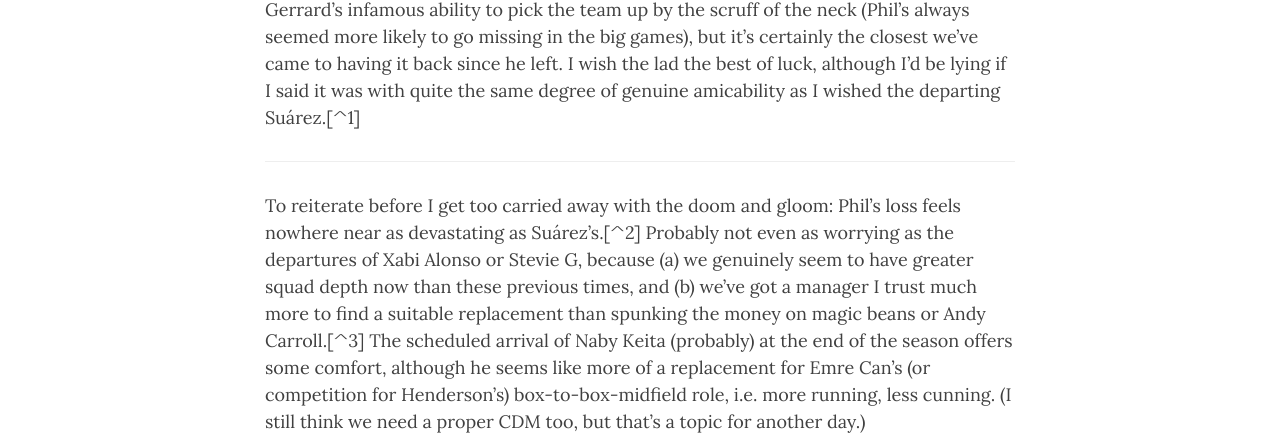
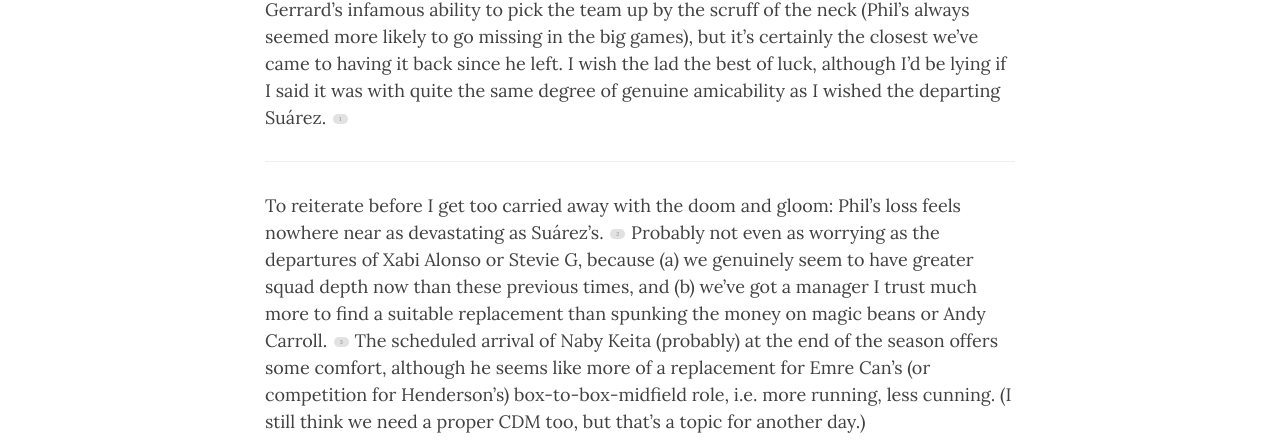
Before and after one commit to JoGall/jogall.github.io, a Jekyll site: the page built from _posts/2018-01-07-bye-bye-phil.md, in a window 1280 px wide and 1400 px high, scrolled down 1164 px. Shown: the part 424-865 px from the top of the window. Built offline with Jekyll 4.4.1, drawn with Linux system fonts in a browser that asks for light colours; nearby versions of some CDN libraries; comment, search, counter and statistics services are not loaded; some of the changed text lies outside the part shown.

```diff
--- a/_posts/2018-01-07-bye-bye-phil.md
+++ b/_posts/2018-01-07-bye-bye-phil.md
@@ -23,11 +23,11 @@
 
 I’m going to get a bit depressive and eulogise Phil’s Liverpool career for a couple of paragraphs here before I attempt to look for a golden sky, if only for my own catharsis. \*Dons black suit.\* An intelligent player that could carve something out of seemingly nothing, Coutinho really honed his finishing over the last few seasons, trademarking his cut-inside bangers from range and becoming clinical inside the box – in fact, I can’t off the top of my head remember him scoring a bad goal. But his development into a proper playmaker over the last two seasons has been an equal joy to behold; his ability to dictate the tempo of the game, his roaming movement and ability to open up areas of the pitch with a mazy dribble or well-placed pass.
 
-His deep-lying central role in the 4-0 against West Ham near the end of last season really showcased this creativity and maturity for me, and was the first time I had that spine-tingling “holy shit, we’ve got a world class player on our hands” moment (closely followed by that spine-tingling “oh shit, Spain are soon going to be calling” moment). It’s these attributes that have proved the difference between a frustrating draw and grasping a hard-earned three points on many occasions. I won’t go as far as to say he recaptured Gerrard’s infamous ability to pick the team up by the scruff of the neck (Phil’s always seemed more likely to go missing in the big games), but it’s certainly the closest we’ve came to having it back since he left. I wish the lad the best of luck, although I’d be lying if I said it was with quite the same degree of genuine amicability as I wished the departing Suárez.[^1]
+His deep-lying central role in the 4-0 against West Ham near the end of last season really showcased this creativity and maturity for me, and was the first time I had that spine-tingling “holy shit, we’ve got a world class player on our hands” moment (closely followed by that spine-tingling “oh shit, Spain are soon going to be calling” moment). It’s these attributes that have proved the difference between a frustrating draw and grasping a hard-earned three points on many occasions. I won’t go as far as to say he recaptured Gerrard’s infamous ability to pick the team up by the scruff of the neck (Phil’s always seemed more likely to go missing in the big games), but it’s certainly the closest we’ve came to having it back since he left. I wish the lad the best of luck, although I’d be lying if I said it was with quite the same degree of genuine amicability as I wished the departing Suárez. [^1]
 
 ------------------------------------------------------------------------
 
-To reiterate before I get too carried away with the doom and gloom: Phil’s loss feels nowhere near as devastating as Suárez’s.[^2] Probably not even as worrying as the departures of Xabi Alonso or Stevie G, because (a) we genuinely seem to have greater squad depth now than these previous times, and (b) we’ve got a manager I trust much more to find a suitable replacement than spunking the money on magic beans or Andy Carroll.[^3] The scheduled arrival of Naby Keita (probably) at the end of the season offers some comfort, although he seems like more of a replacement for Emre Can’s (or competition for Henderson’s) box-to-box-midfield role, i.e. more running, less cunning. (I still think we need a proper CDM too, but that’s a topic for another day.)
+To reiterate before I get too carried away with the doom and gloom: Phil’s loss feels nowhere near as devastating as Suárez’s. [^2] Probably not even as worrying as the departures of Xabi Alonso or Stevie G, because (a) we genuinely seem to have greater squad depth now than these previous times, and (b) we’ve got a manager I trust much more to find a suitable replacement than spunking the money on magic beans or Andy Carroll. [^3] The scheduled arrival of Naby Keita (probably) at the end of the season offers some comfort, although he seems like more of a replacement for Emre Can’s (or competition for Henderson’s) box-to-box-midfield role, i.e. more running, less cunning. (I still think we need a proper CDM too, but that’s a topic for another day.)
 
 And there’s still plenty of positives to take from the immediate team. We’ve still got the rest of the ‘Fab Four’ (that’s one plus side at least, not having to cringe slightly at hearing this any more): Firmino’s dogged determinedness to win the ball back in dangerous areas and initiate an attack (I only found last week that he started his career in Brazil as a CDM, which explains a lot!), Mane’s pace and occasional ability to pass the ball, Salah’s... everything. Our wing backs – Robertson on the left and TAA / Gomez on the right – seem to be capable of whipping the ball in the box and are developing a promising overlap out wide. Oxlade-Chamberlain’s set piece delivery has also been fantastic in the last few games, which is potentially a match made in heaven with the arrival of VVD’s big head.
 
@@ -39,8 +39,8 @@
 
 ------------------------------------------------------------------------
 
-[^1] It’s hard to put a finger on why I and many others feel this way. If a player genuinely wants to leave his current club and there’s nothing that can change his mind, then cashing in on a decent sum from the player’s departure is probably the only decent option available to the club. The £142m fee Coutinho fetched was in part down to him signing a new contract with Liverpool in January, although this contract was frequently used as a leash to tie him to the club for the next five years. One could argue this is exactly how contracts should work, yet I’ve heard many grievances about Emre Can refusing to sign a new contract and leaving for Juventus on a free at the end of this season, despite honouring his previous contract by seeing it out and refusing to sign another so he can leave once it ends. It seems that if you want to leave your club, you’re damned if you do and damned if you don’t (sign a new contract). All I know is that I’m aggrieved to be losing Can after us sinking £10m, four years, and 100+ games into developing him (I’m not bothered about losing him as a player as I’m one of those apparent freaks who doesn’t rate the lad; I appreciate his basic defensive abilities but think he offers very little going forward), and would rather get money for a departing player.
+[^1]: It’s hard to put a finger on why I and many others feel this way. If a player genuinely wants to leave his current club and there’s nothing that can change his mind, then cashing in on a decent sum from the player’s departure is probably the only decent option available to the club. The £142m fee Coutinho fetched was in part down to him signing a new contract with Liverpool in January, although this contract was frequently used as a leash to tie him to the club for the next five years. One could argue this is exactly how contracts should work, yet I’ve heard many grievances about Emre Can refusing to sign a new contract and leaving for Juventus on a free at the end of this season, despite honouring his previous contract by seeing it out and refusing to sign another so he can leave once it ends. It seems that if you want to leave your club, you’re damned if you do and damned if you don’t (sign a new contract). All I know is that I’m aggrieved to be losing Can after us sinking £10m, four years, and 100+ games into developing him (I’m not bothered about losing him as a player as I’m one of those apparent freaks who doesn’t rate the lad; I appreciate his basic defensive abilities but think he offers very little going forward), and would rather get money for a departing player.
 
-[^2] Coutinho’s loss feels nowhere near as devastating as that of Luis Suárez.
+[^2]: Coutinho’s loss feels nowhere near as devastating as that of Luis Suárez.
 
-[^3] I’m not taking the piss specifically out of Kenny, I know he brought Suárez in during the same January window. We have had our share of woeful, ‘board-approved’ signings in the past though.
+[^3]: I’m not taking the piss specifically out of Kenny, I know he brought Suárez in during the same January window. We have had our share of woeful, ‘board-approved’ signings in the past though.
```
